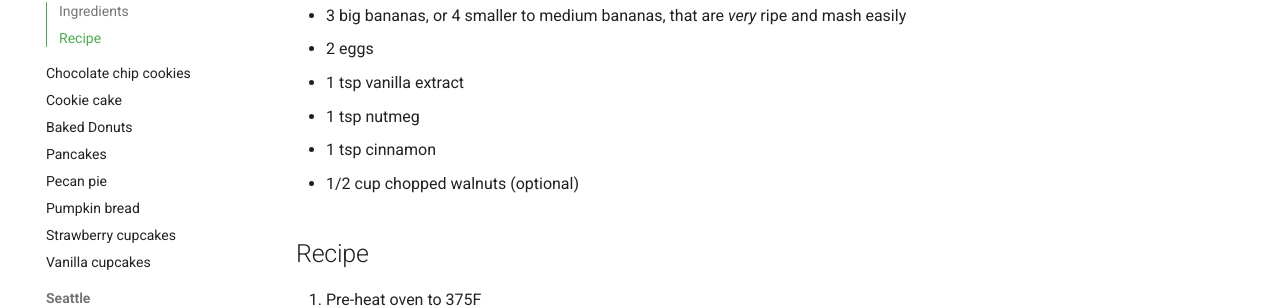
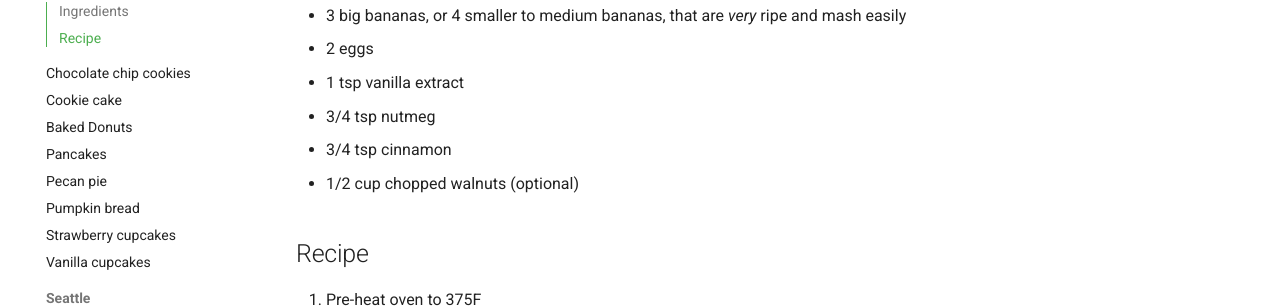
Before and after one commit to seajoshc/p4adotnet, an MkDocs documentation site: the page built from docs/recipes/banana-bread.md, in a window 1280 px wide and 1358 px high. Shown: the part 495-803 px from the top of the window. Built offline with MkDocs 1.6.1 and Material for MkDocs 9.7.7, drawn with Linux system fonts in a browser that asks for light colours.

Commit message:
changes nutmeg and cinnamon amount

```diff
--- a/docs/recipes/banana-bread.md
+++ b/docs/recipes/banana-bread.md
@@ -12,8 +12,8 @@ See also [pumpkin bread](./pumpkin-bread.md)
 - 3 big bananas, or 4 smaller to medium bananas, that are *very* ripe and mash easily
 - 2 eggs
 - 1 tsp vanilla extract
-- 1 tsp nutmeg
-- 1 tsp cinnamon
+- 3/4 tsp nutmeg
+- 3/4 tsp cinnamon
 - 1/2 cup chopped walnuts (optional)
 
 ## Recipe
```
